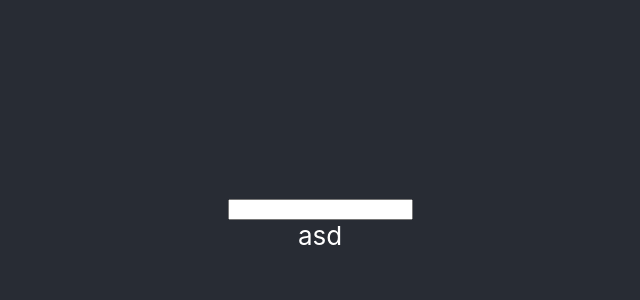
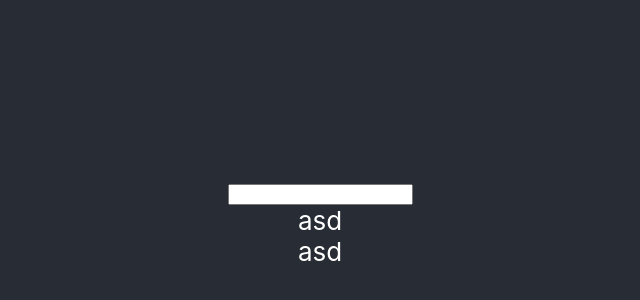
Before and after one commit to TerrorV/Check-me, a React (Create React App) app: page / in a window 1280 px wide. Shown: the part 180-480 px from the top of the page, without its empty margins (320-960 px from the left). Built offline with nearby package versions, Linux system fonts and the light colour scheme.

Commit message:
Add component for the state Fix data propagation

```diff
--- a/src/App.tsx
+++ b/src/App.tsx
@@ -2,10 +2,14 @@ import React from 'react';
 import logo from './logo.svg';
 import './App.css';
 import { SearchField } from './SearchField';
+import { ListComponent } from './List.component';
+import { MainComponent } from './Main.component';
 
 function App() {
 
+
   var items:string[]=["asd"];
+  var style1:any = {'white-space': 'nowrap' };
   // var items:string[]=["asd","qwe","123","asf","asdf","asdfg","afgh","1654","qw1"];
   function ItemSelected(value:string) {
     console.log(value);
@@ -16,12 +20,27 @@ function App() {
   //var input:ListInput= {listItems:items}
   return (
     <div className="App">
-      <header className="App-header">
+      <header className="App-header" >
+        <span>
+
       {/* <ListItem input="hhbvggg"/> */}
-      <SearchField listItems={items} onSelect={ItemSelected} />
+      <span style={style1}>
+      {/* <SearchField listItems={items} onSelect={ItemSelected} /> */}
+      <MainComponent listItems={items} />
+      </span>
       {/* <ListComponent listItems={items}></ListComponent> */}
       {/* <ListComponent listItems={items}></ListComponent> */}
+
+      {/* <ListItem input="hhbvggg"/> */}
+      <span>
+      {/* <ListComponent listItems={items}></ListComponent>  */}
+
+      </span>
+      </span>
+
+      {/* <ListComponent listItems={items}></ListComponent> */}
       </header>
+
     </div>
   );
 }
--- a/src/List.component.tsx
+++ b/src/List.component.tsx
@@ -17,7 +17,7 @@ ItemClick=(e:any,value:string)=> {
     console.log(value);
 }
     render(){
-        var itemsList = this.state.listItems.map((i)=><ListItem key={i.toString()} input={i} onClick={this.ItemClick.bind(this,i)} />);
+        var itemsList = this.state.listItems.map((i)=><ListItem key={i} input={i} onClick={this.ItemClick.bind(this,i)} />);
         return itemsList;
     }
 }
--- a/src/ListItem.tsx
+++ b/src/ListItem.tsx
@@ -1,10 +1,14 @@
 import React from 'react';
 import './App.css';
 
-function ListItem(input:any,evt:any) {
+function ListItem(props:any) {
+  var onClickMethod=props.onClick;
+  if  (onClickMethod===undefined){
+    onClickMethod=()=>{};
+  }
   return (
-    <div onClick={()=>{console.log(evt)}}>
-      {input.input}
+    <div onClick={()=>{onClickMethod(props.input)}}>
+      {props.input}
     </div>
   );
 }
--- /dev/null
+++ b/src/Main.component.tsx
@@ -0,0 +1,46 @@
+import React, { Component } from "react";
+import ListItem from "./ListItem";
+import { ListInput } from "./ListInput";
+import { SearchField } from "./SearchField";
+import { ListComponent } from "./List.component";
+
+export class MainComponent extends Component<ListInput,ListInput> {
+/**
+ *
+ */
+
+private state1:ListInput;
+constructor(props:ListInput) {
+    super(props);
+    this.state1=this.state;
+
+    console.log(props);
+    this.state=props;
+    this.ItemSelected = this.ItemSelected.bind(this);
+    //this.setState(props);
+}
+
+ItemSelected(value:string) {
+    console.log(value);
+    if (!this.state.listItems.includes(value)){
+      this.state.listItems.push(value);
+      this.setState(this.state);
+    }
+  }
+
+ItemClick=(e:any,value:string)=> {
+    console.log(value);
+}
+    render(){
+        return <span>
+
+      <SearchField listItems={this.state.listItems} onSelect={this.ItemSelected} />
+
+      {/* <ListComponent listItems={items}></ListComponent> */}
+      {/* <ListComponent listItems={items}></ListComponent> */}
+
+      {/* <ListItem input="hhbvggg"/> */}
+      <ListComponent listItems={this.state.listItems}></ListComponent>
+      </span>
+    }
+}
```
